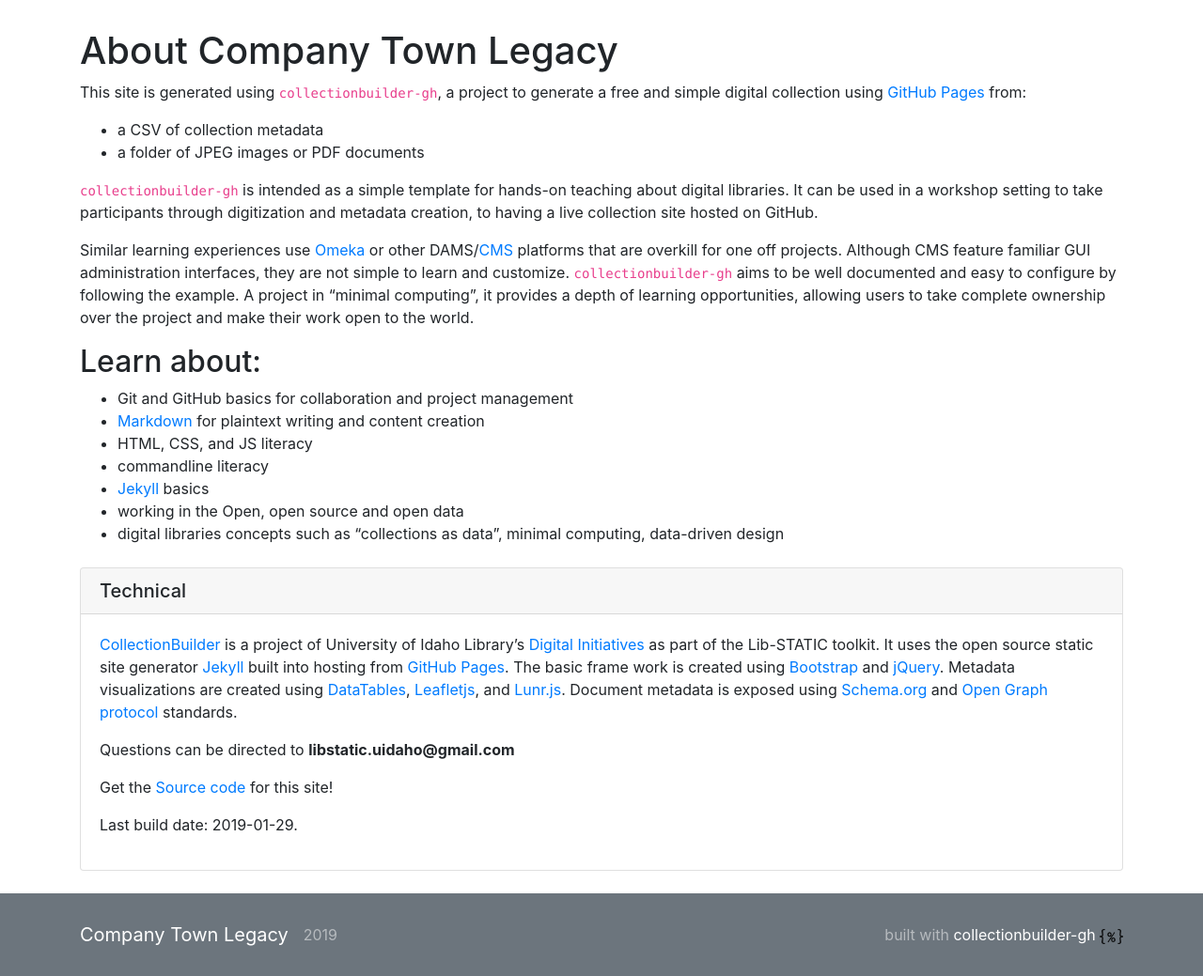
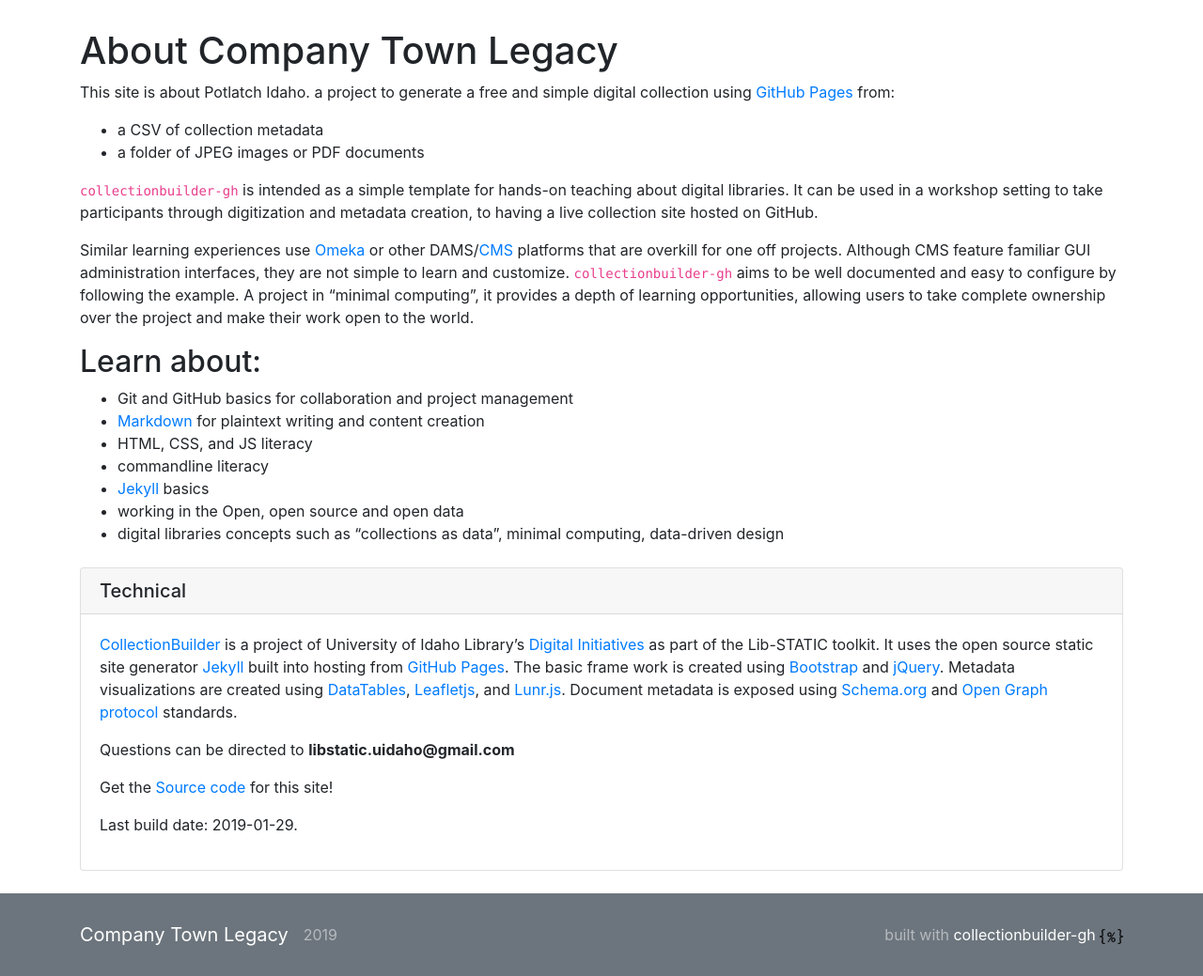
Before and after one commit to CompanyTownLegacy/CompanyTownLegacy.github.io, a Jekyll site: the page built from pages/about.md, in a window 1280 px wide. Shown: the part 375-1414 px from the top of the page at 94% size. Built offline with Jekyll 4.4.1, drawn with Linux system fonts in a browser that asks for light colours.

Commit message:
Updated stuff

```diff
--- a/pages/about.md
+++ b/pages/about.md
@@ -10,7 +10,7 @@
 
 # About {{ site.title }}
 
-This site is generated using `collectionbuilder-gh`, a project to generate a free and simple digital collection using [GitHub Pages](https://pages.github.com/) from:
+This site is about Potlatch Idaho.   a project to generate a free and simple digital collection using [GitHub Pages](https://pages.github.com/) from:
 
 - a CSV of collection metadata
 - a folder of JPEG images or PDF documents
```
